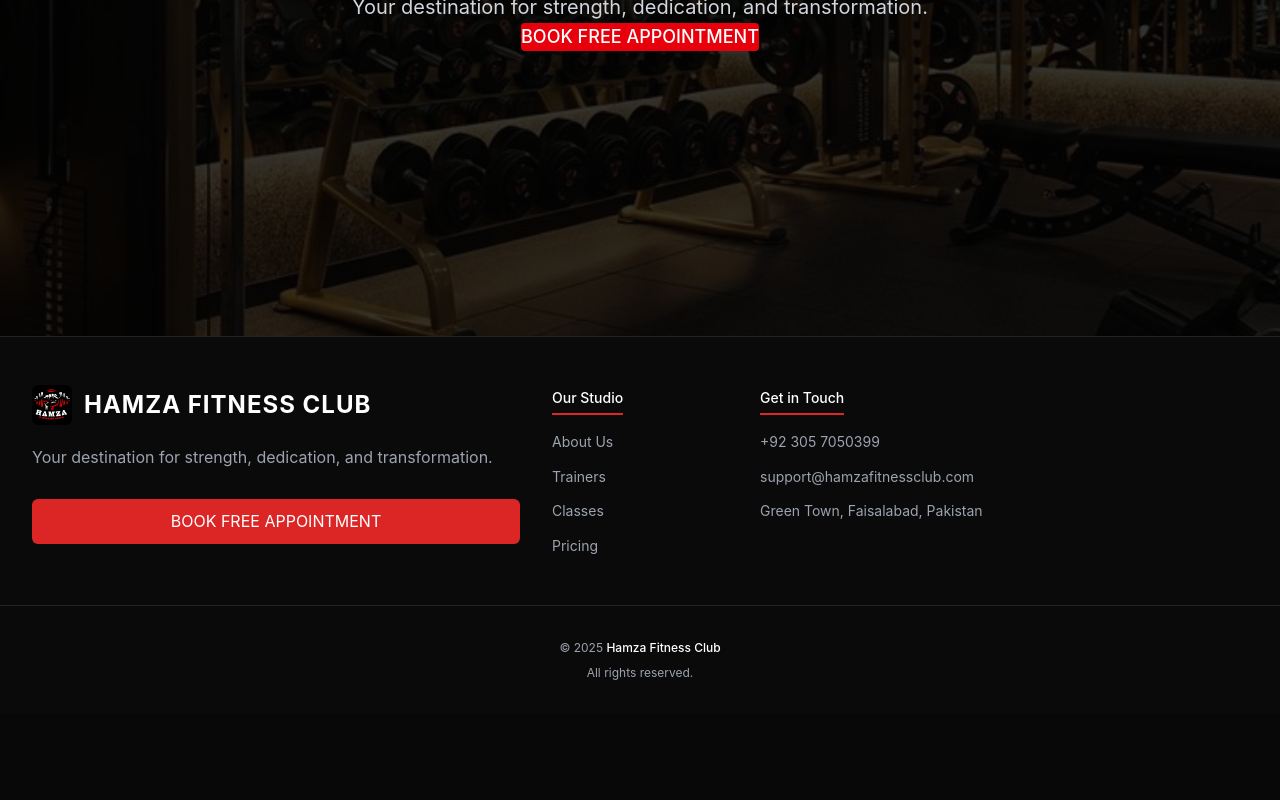
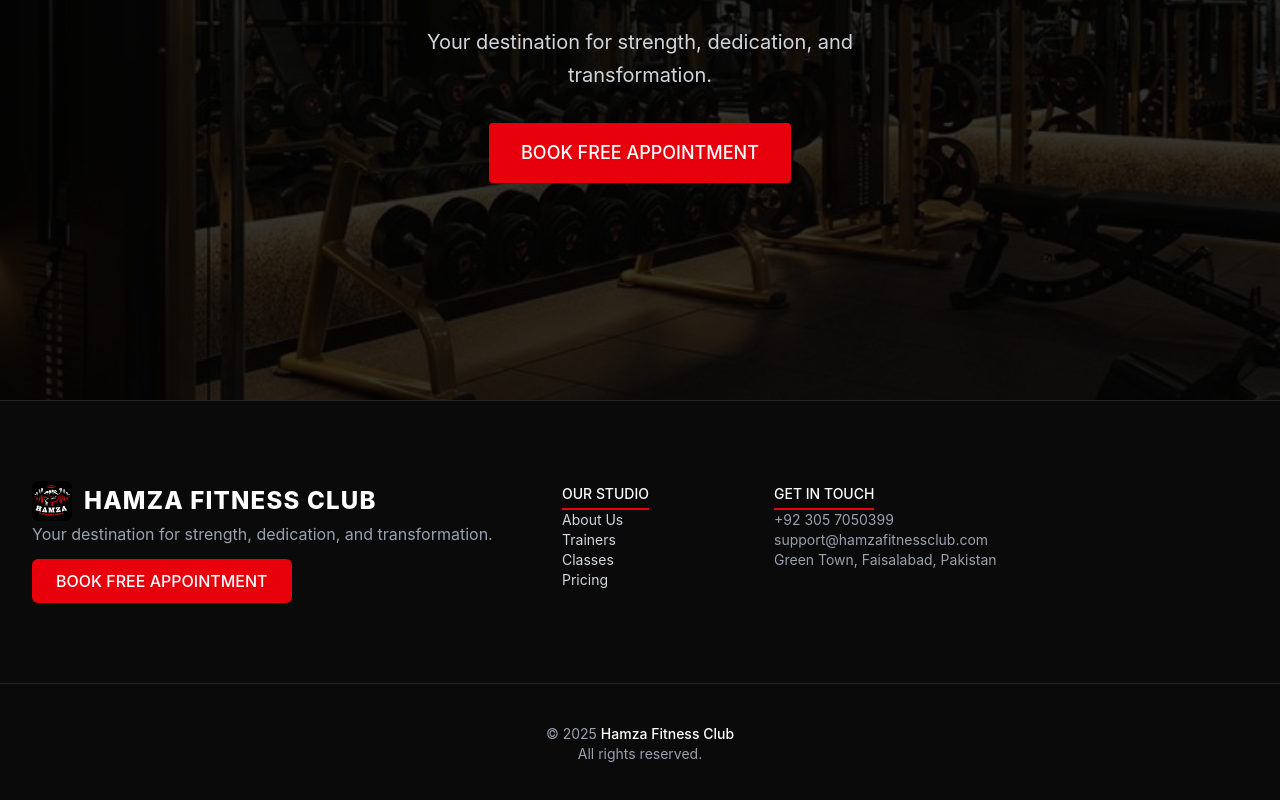
Before and after one commit to Fatima-Khalidd/fitness-club-website-next-js, a Next.js app: page / in a window 1280 px wide. Shown: the part 464-1264 px from the top of the page. Before the commit the page ends 1178 px from the top, so only its background shows below. Built offline with nearby package versions, Linux system fonts and the light colour scheme.

Commit message:
fixed tailwind and wrote fotter back in tailwind

```diff
--- a/app/globals.css
+++ b/app/globals.css
@@ -1,3 +1,6 @@
+@tailwind base;
+@tailwind components;
+@tailwind utilities;
 @import "tailwindcss";
 
 * {
--- a/components/Footer.jsx
+++ b/components/Footer.jsx
@@ -2,61 +2,55 @@
 
 export default function Footer() {
   return (
-    <footer style={{ backgroundColor: '#0a0a0a', borderTop: '1px solid rgba(255,255,255,0.1)', color: '#d1d5db' }}>
+    <footer className="bg-neutral-950 border-t border-white/10 text-gray-300">
+      <div className="max-w-7xl mx-auto px-4 sm:px-6 lg:px-8 py-12 sm:py-16 lg:py-20">
+        <div className="grid gap-8 sm:gap-10 md:gap-12 lg:gap-14 md:grid-cols-12">
 
-      {/* Main footer content */}
-      <div style={{ maxWidth: '1280px', margin: '0 auto', padding: '48px 32px' }}>
-        <div style={{ display: 'grid', gap: '32px', gridTemplateColumns: 'repeat(12, 1fr)' }}>
-
-          {/* Brand Section */}
-          <div style={{ gridColumn: 'span 5', display: 'flex', flexDirection: 'column', gap: '20px' }}>
-            <div style={{ display: 'flex', alignItems: 'center', gap: '12px' }}>
-              <img src="/images/hfc-logo.jpg" alt="Logo" style={{ width: '40px', height: '40px', objectFit: 'contain', borderRadius: '6px' }} />
-              <h2 style={{ fontSize: '24px', fontWeight: 'bold', color: 'white', letterSpacing: '1px', textTransform: 'uppercase' }}>
+          <div className="md:col-span-5 space-y-4 sm:space-y-5">
+            <div className="flex items-center gap-3">
+              <img src="/images/hfc-logo.jpg" alt="Logo" className="w-10 h-10 object-contain rounded-md" />
+              <h2 className="text-xl sm:text-2xl font-extrabold text-white tracking-wider uppercase">
                 Hamza Fitness Club
               </h2>
             </div>
-            <p style={{ color: '#9ca3af', lineHeight: '1.6' }}>
+            <p className="text-gray-400 leading-relaxed text-sm sm:text-base">
               Your destination for strength, dedication, and transformation.
             </p>
-            <button style={{ marginTop: '8px', backgroundColor: '#dc2626', color: 'white', padding: '10px 24px', borderRadius: '6px', border: 'none', cursor: 'pointer' }}>
+            <button className="mt-2 sm:mt-3 bg-red-600 hover:bg-red-700 text-white px-5 sm:px-6 py-2 sm:py-2.5 rounded-md transition duration-200 text-sm sm:text-base font-medium">
               BOOK FREE APPOINTMENT
             </button>
           </div>
 
-          {/* Our Studio Links */}
-          <div style={{ gridColumn: 'span 2' }}>
-            <h3 style={{ color: 'white', fontWeight: '500', fontSize: '14px', borderBottom: '2px solid #dc2626', display: 'inline-block', paddingBottom: '4px', marginBottom: '16px' }}>
+          <nav className="md:col-span-2 space-y-3 sm:space-y-4">
+            <h3 className="text-white font-medium uppercase text-xs sm:text-sm border-b-2 border-red-600 inline-block pb-1">
               Our Studio
             </h3>
-            <ul style={{ display: 'flex', flexDirection: 'column', gap: '12px', fontSize: '14px', listStyle: 'none', padding: 0 }}>
-              <li><Link href="/aboutus" style={{ color: '#9ca3af', textDecoration: 'none' }}>About Us</Link></li>
-              <li><Link href="/trainers" style={{ color: '#9ca3af', textDecoration: 'none' }}>Trainers</Link></li>
-              <li><Link href="/classes" style={{ color: '#9ca3af', textDecoration: 'none' }}>Classes</Link></li>
-              <li><Link href="/pricing" style={{ color: '#9ca3af', textDecoration: 'none' }}>Pricing</Link></li>
+            <ul className="space-y-2 sm:space-y-3 text-sm">
+              <li><Link href="/aboutus" className="hover:text-red-500 transition">About Us</Link></li>
+              <li><Link href="/trainers" className="hover:text-red-500 transition">Trainers</Link></li>
+              <li><Link href="/classes" className="hover:text-red-500 transition">Classes</Link></li>
+              <li><Link href="/pricing" className="hover:text-red-500 transition">Pricing</Link></li>
             </ul>
-          </div>
+          </nav>
 
-          {/* Get in Touch */}
-          <div style={{ gridColumn: 'span 3' }}>
-            <h3 style={{ color: 'white', fontWeight: '500', fontSize: '14px', borderBottom: '2px solid #dc2626', display: 'inline-block', paddingBottom: '4px', marginBottom: '16px' }}>
+          <div className="md:col-span-3 space-y-3 sm:space-y-4">
+            <h3 className="text-white font-medium uppercase text-xs sm:text-sm border-b-2 border-red-600 inline-block pb-1">
               Get in Touch
             </h3>
-            <div style={{ display: 'flex', flexDirection: 'column', gap: '12px', fontSize: '14px' }}>
-              <p style={{ color: '#9ca3af', margin: 0 }}>+92 305 7050399</p>
-              <p style={{ color: '#9ca3af', margin: 0 }}>support@hamzafitnessclub.com</p>
-              <p style={{ color: '#9ca3af', margin: 0 }}>Green Town, Faisalabad, Pakistan</p>
+            <div className="space-y-2 sm:space-y-3 text-sm">
+              <p className="text-gray-400">+92 305 7050399</p>
+              <p className="text-gray-400">support@hamzafitnessclub.com</p>
+              <p className="text-gray-400">Green Town, Faisalabad, Pakistan</p>
             </div>
           </div>
         </div>
       </div>
 
-      {/* Bottom Bar */}
-      <div style={{ borderTop: '1px solid rgba(255,255,255,0.1)' }}>
-        <div style={{ maxWidth: '1280px', margin: '0 auto', padding: '32px 32px', textAlign: 'center' }}>
-          <div style={{ display: 'flex', flexDirection: 'column', gap: '6px', fontSize: '12px', color: '#9ca3af' }}>
-            <p style={{ margin: 0 }}>© 2025 <span style={{ color: 'white', fontWeight: '500' }}>Hamza Fitness Club</span></p>
-            <p style={{ margin: 0 }}>All rights reserved.</p>
+      <div className="border-t border-white/10">
+        <div className="max-w-7xl mx-auto px-4 sm:px-6 lg:px-8 py-6 sm:py-8 lg:py-10">
+          <div className="text-center text-xs sm:text-sm text-gray-400 space-y-1">
+            <p>© 2025 <span className="text-white font-medium">Hamza Fitness Club</span></p>
+            <p>All rights reserved.</p>
           </div>
         </div>
       </div>
```
